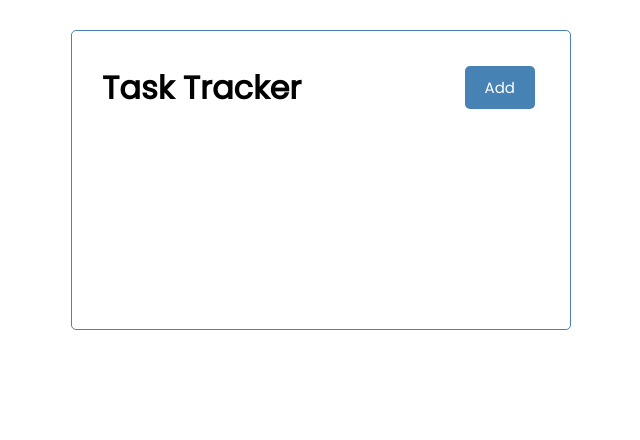
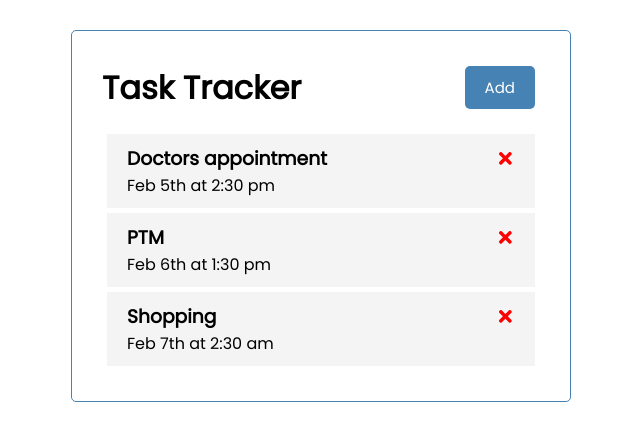
Before and after one commit to Satyadev-Patel/task-tracker, a React (Create React App) app: page / in a window 1280 px wide. Shown: the top 440 px of the page, without its empty margins (319-959 px from the left). Built offline with nearby package versions, Linux system fonts and the light colour scheme.

Commit message:
task component added

```diff
--- a/package.json
+++ b/package.json
@@ -8,6 +8,7 @@
     "@testing-library/user-event": "^12.8.3",
     "react": "^17.0.2",
     "react-dom": "^17.0.2",
+    "react-icons": "^4.2.0",
     "react-scripts": "4.0.3",
     "web-vitals": "^1.1.2"
   },
--- a/src/App.js
+++ b/src/App.js
@@ -1,9 +1,39 @@
+import { useState } from 'react'
 import Header from './components/Header'
+import Tasks from './components/Tasks'
 
 function App() {
+  const [tasks, setTasks] = useState([
+    {
+        id : 1,
+        text : 'Doctors appointment',
+        day : 'Feb 5th at 2:30 pm',
+        reminder : true,
+    },
+    {
+        id : 2,
+        text : 'PTM',
+        day : 'Feb 6th at 1:30 pm',
+        reminder : true,
+    },
+    {
+        id : 3,
+        text : 'Shopping',
+        day : 'Feb 7th at 2:30 am',
+        reminder : false,
+    },
+  ])
+
+  const deleteTask = (id) => {
+    setTasks(tasks.filter(
+      (task) => task.id !== id
+    ))
+  }
+
   return (
     <div className="container">
       <Header title='Hello' />
+      <Tasks tasks={tasks} onDelete={deleteTask}/>
     </div>
   );
 }
--- /dev/null
+++ b/src/components/Task.js
@@ -0,0 +1,13 @@
+import { FaTimes } from 'react-icons/fa'
+
+const Task = ({ task, onDelete }) => {
+    return (
+        <div className='task'>
+            <h3>{task.text} <FaTimes style={{color : 'red', cursor : 'pointer'}}
+                onClick={() => onDelete(task.id)}/></h3>
+            <p>{task.day}</p>
+        </div>
+    )
+}
+
+export default Task
--- /dev/null
+++ b/src/components/Tasks.js
@@ -0,0 +1,13 @@
+import Task from './Task'
+
+const Tasks = ({ tasks, onDelete }) => {
+    return (
+        <>
+            {tasks.map((task) => (
+                <Task key={task.id} task={task} onDelete={onDelete} />
+            ))}
+        </>
+    )
+}
+
+export default Tasks
```
Also changed, not shown: 1 other file (tests, documents, lock files or other folders).
